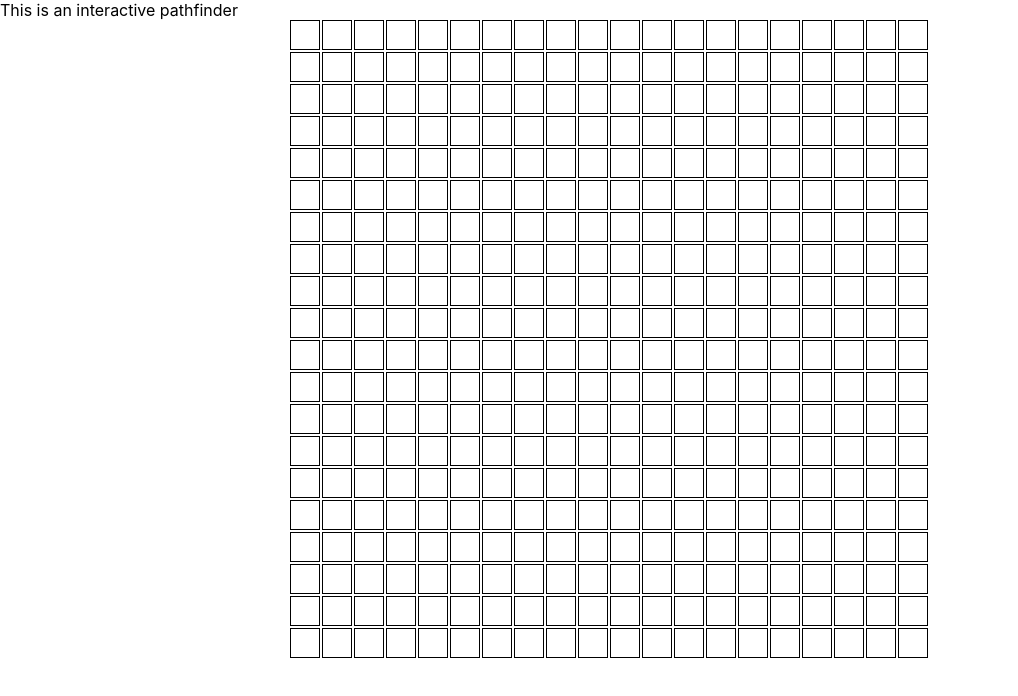
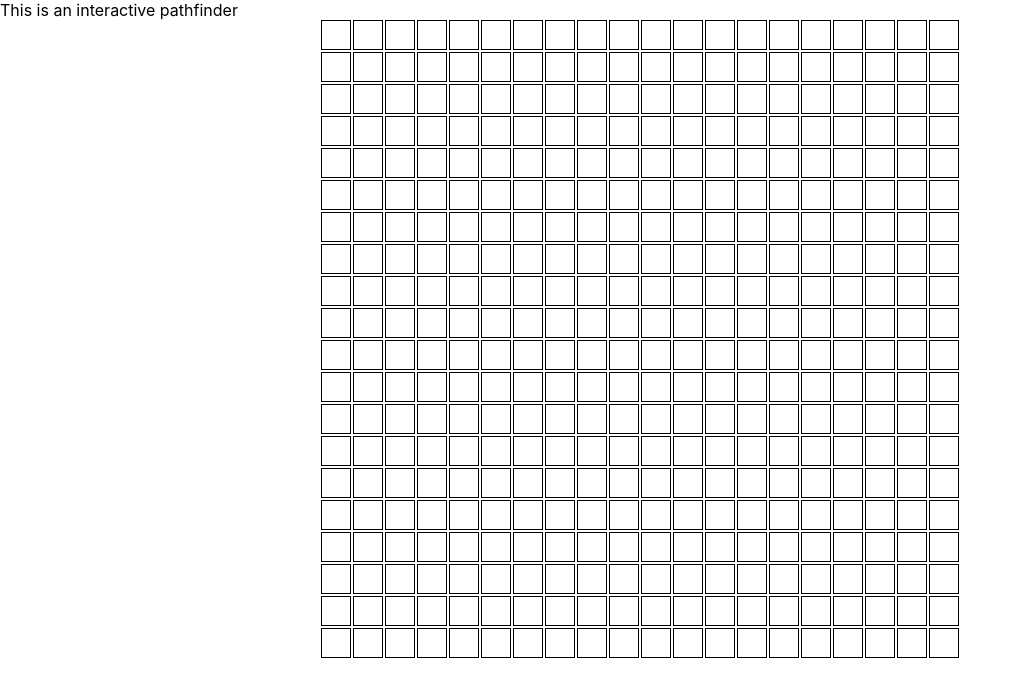
Before and after one commit to shanemcfadden/interactive-pathfinder, a React (Create React App) app: page / in a window 1280 px wide. Shown: the top 696 px of the page, without its empty margins (0-1018 px from the left). Built offline with nearby package versions, Linux system fonts and the light colour scheme.

Commit message:
Center grid

```diff
--- a/src/components/Grid/Grid.css
+++ b/src/components/Grid/Grid.css
@@ -3,5 +3,6 @@
   grid-gap: 2px;
   grid-template-columns: repeat(20, 30px);
   grid-template-rows: repeat(20, 30px);
-  font-weight: 700;
+  margin: auto;
+  width: 638px;
 }
```
